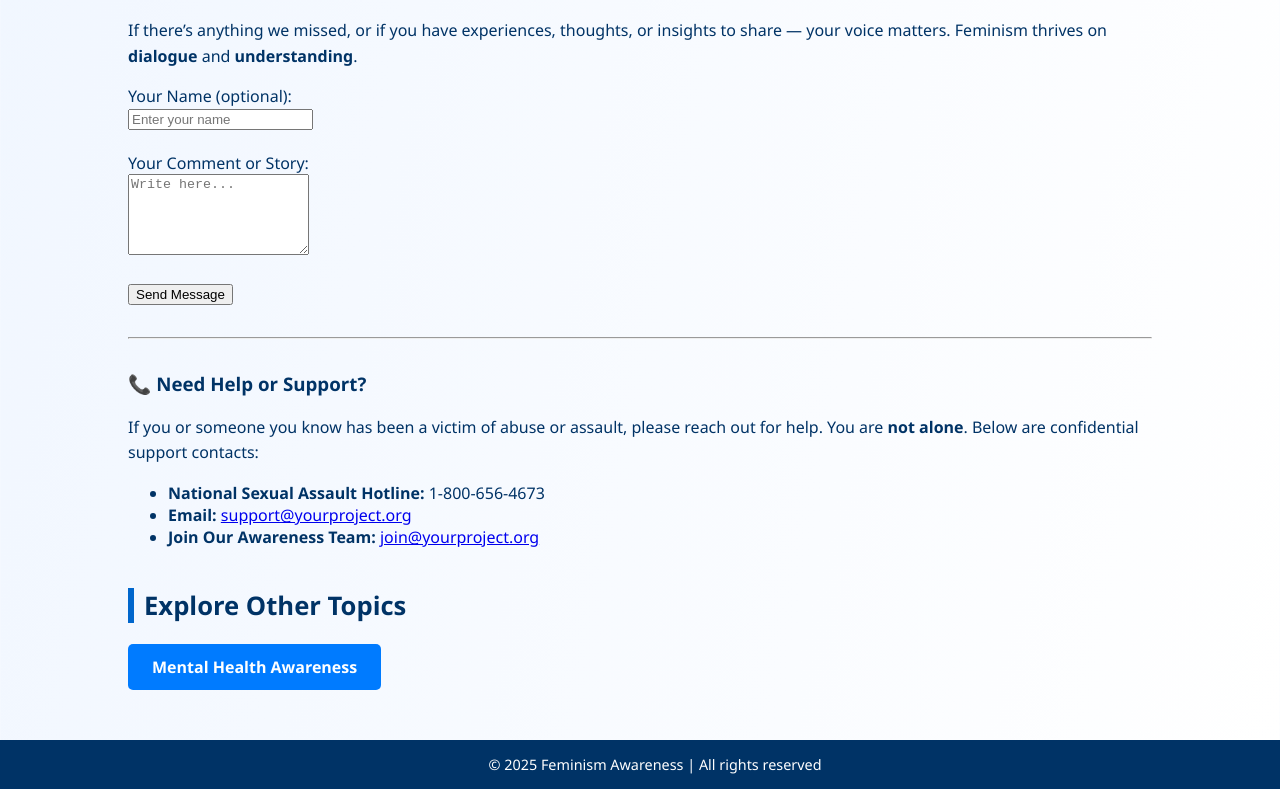
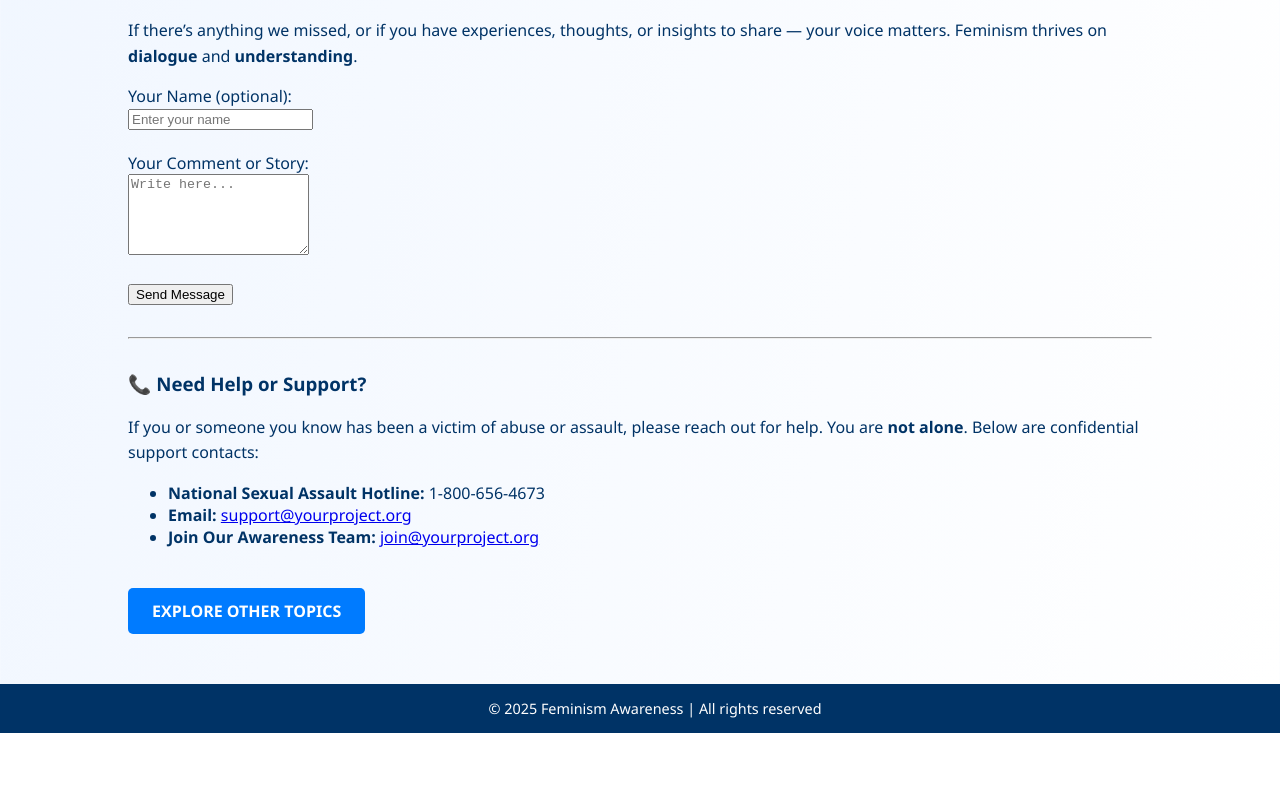
Before and after one commit to codex-sketch/Awareness_Hub, a plain HTML site: page index.html in a window 1280 px wide. Shown: the part 5664-6453 px from the top of the page. After the commit the page ends 6397 px from the top, so only its background shows below. Drawn offline with Linux system fonts and the light colour scheme.

Commit message:
add nav.html
add nav link

Signed-off-by: codex-sketch <Jamesbowman840@gmail.com>

```diff
--- a/index.html
+++ b/index.html
@@ -527,10 +527,15 @@
 
 
 <!-- Explore Other Topics Section -->
-<h2>Explore Other Topics</h2>
 
-<!-- Navigation Button for Mental Health Awareness -->
-<a href="mental-health.html" style="
+<style>
+
+a:hover {
+    background-color: #0056b3; /* darker blue on hover */
+}
+</style>
+
+    <a href=nav.html style="
     display: inline-block;
     padding: 12px 24px;
     background-color: #007BFF; /* blue button */
@@ -540,17 +545,7 @@
     font-weight: bold;
     transition: background-color 0.3s;
     margin-bottom: 10px;
-">
-  Mental Health Awareness
-</a>
-
-<!-- Optional hover effect -->
-<style>
-a:hover {
-    background-color: #0056b3; /* darker blue on hover */
-}
-</style>
-
+">EXPLORE OTHER TOPICS</a>
 
 </main>
 
```
